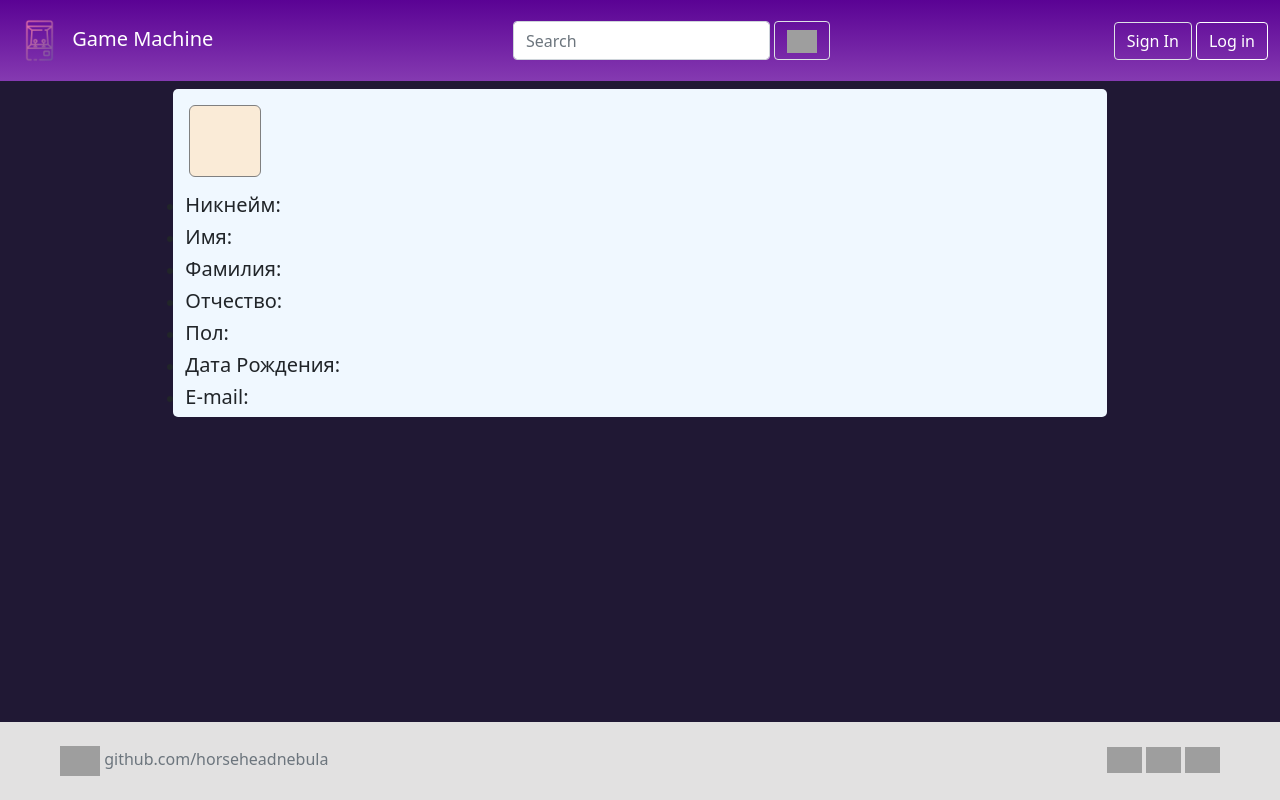
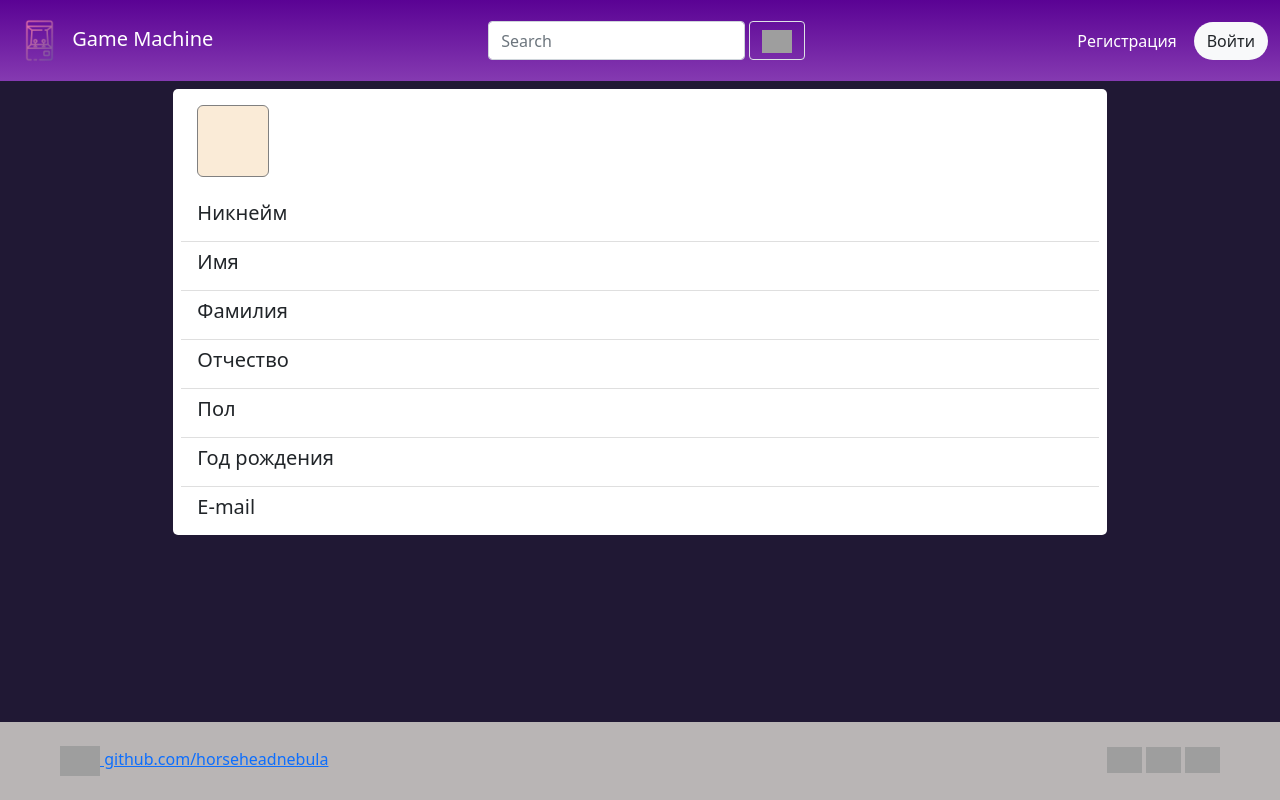
Before and after one commit to horseheadnebula/videogame-blog, a Django app: page /userpage/ in a window 1280 px wide. Run offline with Django 3.2, Linux system fonts and the light colour scheme; some libraries are stand-ins or nearby versions; grey boxes are pictures that could not be loaded.

Commit message:
commit #4

```diff
--- a/blog/static/css/styles.css
+++ b/blog/static/css/styles.css
@@ -24,11 +24,11 @@ body {
 }
 
 #footer {
-  background-color: #e2e1e1;
+  background-color: #b9b5b5;
 }
 
 #usercard {
-  background-color:aliceblue;
+  background-color:white;
   border-radius: 5px;
   width: 700pt;
 }
--- a/blog/templates/blog/base.html
+++ b/blog/templates/blog/base.html
@@ -12,7 +12,7 @@
 <!--Navigation bar-->
     <nav class="navbar navbar-dark d-flex">
         <div class="container-fluid">
-            <a href="#" class="navbar-brand">
+            <a href="/ " class="navbar-brand">
                 <img src="../../static/img/arcade-machine.png" alt="Logo" style="width: 55px;">
                 Game Machine
             </a>
@@ -21,10 +21,10 @@
                 <button type="submit" class="btn text-white border"><img src="https://cdn1.iconfinder.com/data/icons/jumpicon-basic-ui-glyph-1/32/-_Magnifier-Search-Zoom--256.png" alt="search icon" style="width: 30px;"></button>
             </form>
             <ul class="nav d-flex">
-                <li class="me-1"><a href="#" class="btn text-white border">Sign In</a></li>
+                <li class="me-1"><a href="{% url 'regpage' %}" class="btn text-white">Регистрация</a></li>
                 <li>
 
-                    <button type="button" class="btn border-white text-white" data-bs-toggle="modal" data-bs-target="#loginModal">Log in</button>
+                    <button type="button" class="btn bg-light rounded-pill" data-bs-toggle="modal" data-bs-target="#loginModal">Войти</button>
 
                     <!-- The Modal -->
                     <div class="modal fade" id="loginModal" tabindex="-1" aria-labelledby="exampleModalLabel" aria-hidden="true">
@@ -39,6 +39,7 @@
 
                                 <!-- Modal body -->
                                 <div class="modal-body">
+
 
                                     <form>
                                         <div class="mb-3">
@@ -76,13 +77,14 @@
         <div class="row" id="footer">
             <footer class="d-flex justify-content-between py-4">
                 <span class="ms-5 text-muted">
-                    <img src="https://cdn.icon-icons.com/icons2/936/PNG/512/github-logo_icon-icons.com_73546.png" alt="github logo" style="width: 40px;">
-                    github.com/horseheadnebula
+                    <a href="https://github.com/horseheadnebula"><img src="https://cdn.icon-icons.com/icons2/936/PNG/512/github-logo_icon-icons.com_73546.png" alt="github logo" style="width: 40px;">
+                        github.com/horseheadnebula</a>
+
                 </span>
                 <ul class="nav me-5 justify-content-end d-flex">
-                    <li class="me-1"><img src="https://cdn.icon-icons.com/icons2/2428/PNG/512/vk_black_logo_icon_147058.png" alt="vk" style="width: 35px;"></li>
-                    <li class="me-1"><img src="https://cdn.icon-icons.com/icons2/2954/PNG/512/telegram_icon_184639.png" alt="telegram" style="width: 35px;"></li>
-                    <li><img src="https://cdn.icon-icons.com/icons2/1/PNG/256/sociallinkedin_member_70.png" alt="linkedin" style="width: 35px;"></li>
+                    <li class="me-1"><a href="https://vk.com/horseheadnebula"><img src="https://cdn.icon-icons.com/icons2/2428/PNG/512/vk_black_logo_icon_147058.png" alt="vk" style="width: 35px;"></a></li>
+                    <li class="me-1"><a href="https://t.me/horseheadnebula"><img src="https://cdn.icon-icons.com/icons2/2954/PNG/512/telegram_icon_184639.png" alt="telegram" style="width: 35px;"></a></li>
+                    <li><a href="https://www.linkedin.com/in/dmitriy-stsheletskiy/"><img src="https://cdn.icon-icons.com/icons2/1/PNG/256/sociallinkedin_member_70.png" alt="linkedin" style="width: 35px;"></a></li>
                 </ul>
             </footer>
         </div>
--- a/blog/templates/blog/frontpage.html
+++ b/blog/templates/blog/frontpage.html
@@ -3,7 +3,7 @@
 {% block content %}
 
 <!-- Newsfeed-->
-<div class="container" id="post">
+<div class="container my-3" id="post">
     {% for post in posts %}
     <div class="card mx-auto" style="width: 700px;">
         <div class="card-body">
--- a/blog/templates/blog/userpage.html
+++ b/blog/templates/blog/userpage.html
@@ -1,31 +1,35 @@
 {% extends 'blog/base.html' %}
+
+{% block title %}
+Профиль пользователя
+{% endblock %}
 
 {% block content %}
 <div class="container my-2" id="usercard">
     <div class="row">
-        <div class="container m-3 px-0" id="avatar"></div>
-        <div class="container" id="userinfo">
-            <ul class="list-group">
-                <li>
-                    <h5>Никнейм:</h5>
+        <div class="container mx-4 my-3 px-0" id="avatar"></div>
+        <div class="container px-2" id="userinfo">
+            <ul class="list-group list-group-flush bg-transparent">
+                <li class="list-group-item">
+                    <h5>Никнейм</h5>
                 </li>
-                <li>
-                    <h5>Имя:</h5>
+                <li class="list-group-item">
+                    <h5>Имя</h5>
                 </li>
-                <li>
-                    <h5>Фамилия:</h5>
+                <li class="list-group-item">
+                    <h5>Фамилия</h5>
                 </li>
-                <li>
-                    <h5>Отчество:</h5>
+                <li class="list-group-item">
+                    <h5>Отчество</h5>
                 </li>
-                <li>
-                    <h5>Пол:</h5>
+                <li class="list-group-item">
+                    <h5>Пол</h5>
                 </li>
-                <li>
-                    <h5>Дата Рождения:</h5>
+                <li class="list-group-item">
+                    <h5>Год рождения</h5>
                 </li>
-                <li>
-                    <h5>E-mail:</h5>
+                <li class="list-group-item">
+                    <h5>E-mail</h5>
                 </li>
             </ul>
         </div>
--- a/blog/views.py
+++ b/blog/views.py
@@ -1,15 +1,21 @@
 from django.shortcuts import render
-
 from users.models import CustomUser
-
-from .models import Post
+from .models import *
+from .forms import *
+from django.contrib.auth.decorators import login_required
 
 def frontpage(request):
     posts = Post.objects.all()
 
     return render(request, 'blog/frontpage.html', {'posts': posts})
 
+def regpage(request):
+    form = RegistrationUserForm()
+    return render(request, 'blog/regpage.html', { 'form':form })
+
+def loginpage(request):
+    return render(request, 'blog/login.html', )
+
 def userpage(request):
     user = CustomUser.objects.all()
-
     return render(request, 'blog/userpage.html', {'user': user})
--- a/gameblog/urls.py
+++ b/gameblog/urls.py
@@ -16,10 +16,12 @@ Including another URLconf
 from django.contrib import admin
 from django.urls import path
 
-from blog.views import frontpage, userpage
+from blog.views import frontpage, userpage, regpage, loginpage
 
 urlpatterns = [
     path('', frontpage, name='frontpage'),
     path('userpage/', userpage, name='userpage'),
+    path('login/', loginpage, name='loginpage'),
+    path('registration/', regpage, name='regpage'),
     path('admin/', admin.site.urls),
 ]
```
Also changed, not shown: blog/forms.py (added, +15 -0 lines), blog/templates/blog/login.html (added, +14 -0 lines), blog/templates/blog/regpage.html (added, +20 -0 lines), users/models.py (+1 -10 lines), blog/migrations/0001_initial.py, db.sqlite3, users/migrations/0001_initial.py, users/migrations/0002_alter_customuser_birth_date.py, users/urls.py (added).
